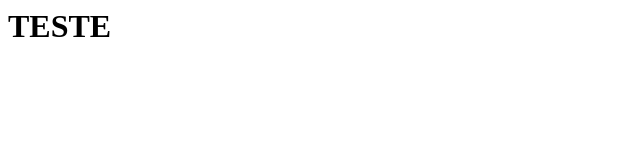
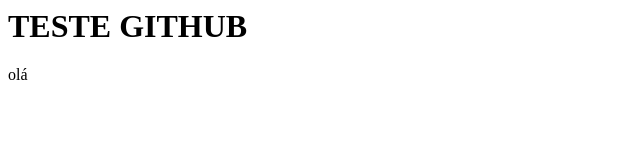
Before and after one commit to caiquefgoncalves/projeto-css, a plain HTML site: page index.html in a window 1280 px wide. Shown: the whole page, without its empty margins (0-640 px from the left). Drawn offline with Linux system fonts and the light colour scheme.

Commit message:
Update index.html

```diff
--- a/index.html
+++ b/index.html
@@ -1,10 +1,10 @@
 <html lang="pt-br" dir="ltr">
     <head>
-        <title>Site GITHUB</title>
         <title>Site Teste</title>
         <meta http-equiv="Content-Type" content="text/html;charset=UTF-8">
     </head>
     <body>
-        <h1>TESTE</h1>
+        <h1>TESTE GITHUB</h1>
+        <p>olá</p>
     </body>
 </html>
```
